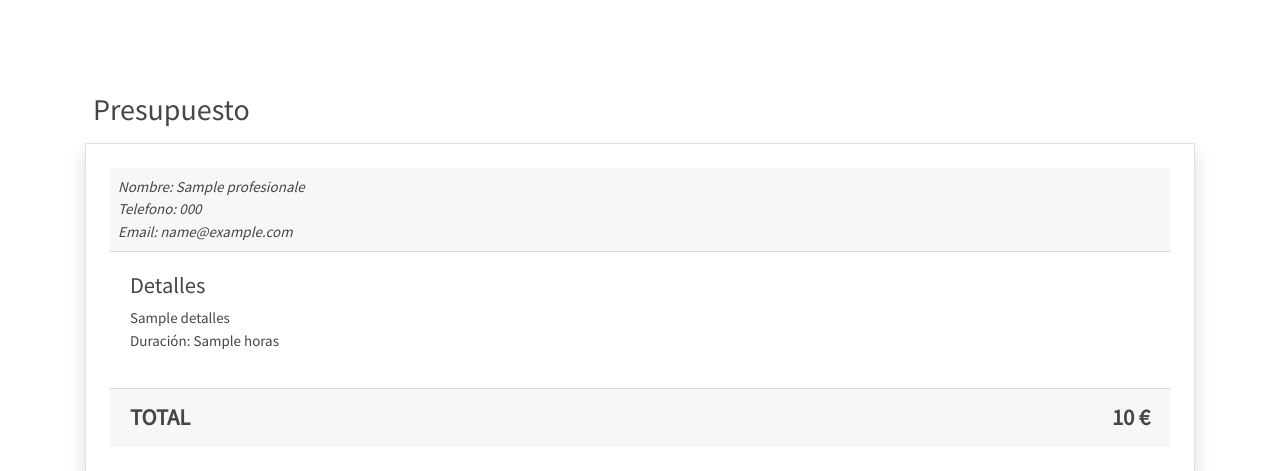
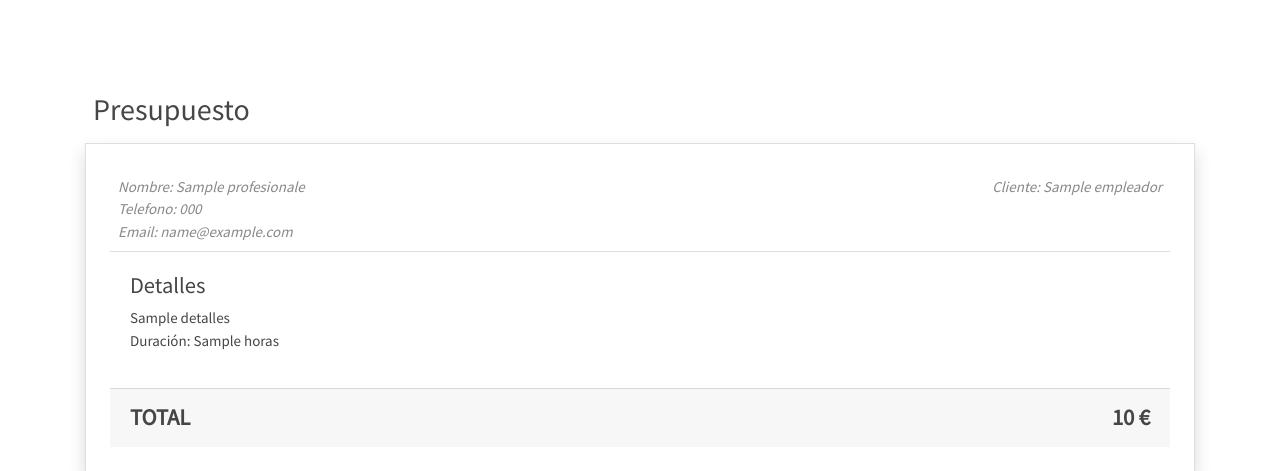
Before and after one commit to jujerez/selfemplo, a Yii app: template views/presupuestos/view.php in a window 1280 px wide. Shown: the top 471 px of the page. Run offline with PHP 8.4 and a stand-in for Yii, Linux system fonts and the light colour scheme; the template is opened without the code that fills it: most values are stand-ins (such as "Sample title", 1, 10 or a date in 2020); data that the repository does not hold is empty; some libraries are stand-ins or nearby versions.

Commit message:
Muestra el nombre del cliente en el presupuesto

```diff
--- a/views/presupuestos/view.php
+++ b/views/presupuestos/view.php
@@ -20,8 +20,8 @@ $this->params['breadcrumbs'][] = $this->title;
             <h2 class="p-2">Presupuesto</h2>
             <div class="card shadow p-4 mb-2 ">
 
-                <div class="card-header p-2 d-flex justify-content-between">
-                    <span class="text-left ">
+                <div class="card-header header-presupuesto p-2 d-flex justify-content-between">
+                    <span class="text-left text-muted">
                         <p class="cabecera"> Nombre: <?= Html::encode($model->profesional->profesionales->nombre) ?></p>
                         <p class="cabecera"> Telefono: <?= Html::encode($model->profesional->profesionales->telefono) ?></p>
                         <p class="cabecera"> Email: <?= Html::encode($model->profesional->email) ?></p>
@@ -29,6 +29,8 @@ $this->params['breadcrumbs'][] = $this->title;
 
 
                     <span class=" text-muted float-right d-none d-sm-none d-md-block">
+
+                        <p class="cabecera"> Cliente: <?= $model->empleador->nombre?></p>
                         <?= Icon::show('calendar-alt') . Yii::$app->formatter->asDate($model->created_at)?>
                     </span>
                 </div>
--- a/web/css/site.css
+++ b/web/css/site.css
@@ -347,3 +347,7 @@ p.cabecera {
 .total {
     font-size: 1.5em;
 }
+
+.header-presupuesto {
+    background-color: white!important;
+}
```
Also changed, not shown: models/Empleos.php (+4 -4 lines), models/Presupuestos.php (+7 -0 lines), views/empleos/_empleos.php (+5 -4 lines).
